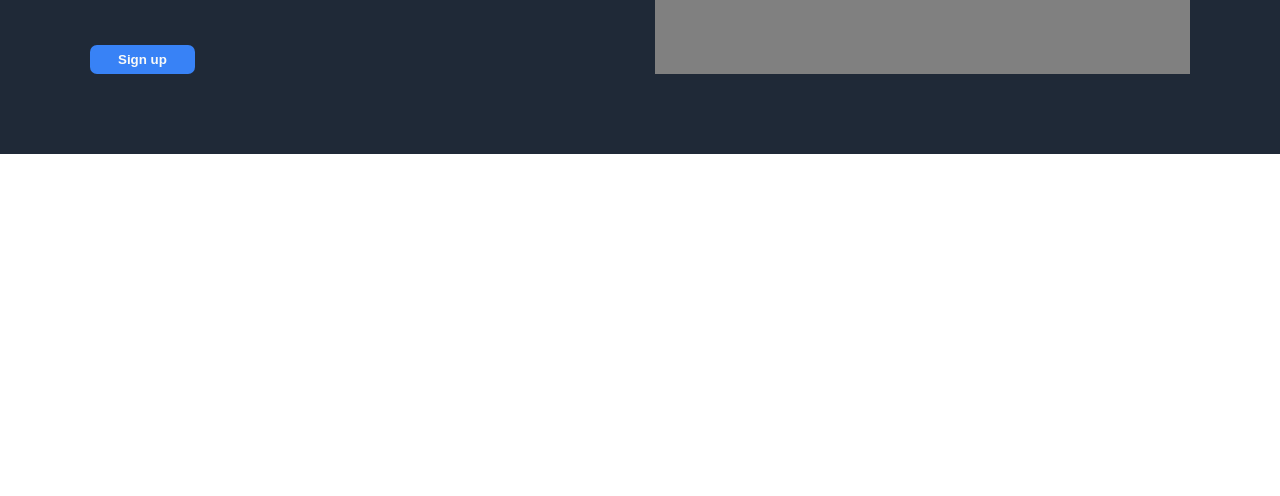
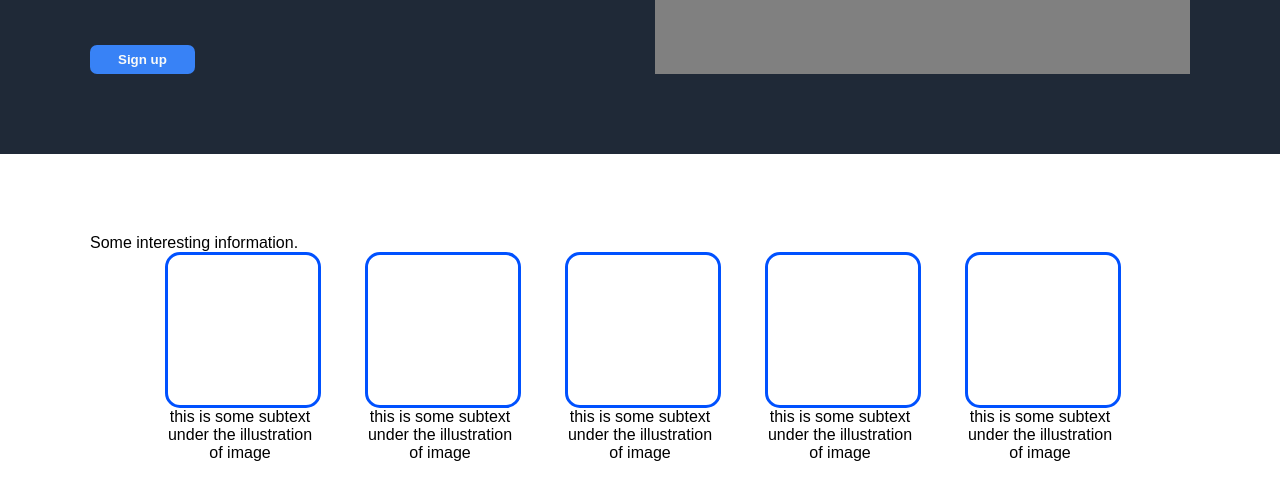
Before and after one commit to layne74/odin-landing-page, a plain HTML site: page index.html in a window 1280 px wide. Shown: the part 304-800 px from the top of the page. Drawn offline with Linux system fonts and the light colour scheme.

Commit message:
add cards

```diff
--- a/index.html
+++ b/index.html
@@ -40,5 +40,60 @@
         </div>
     </section>
 
+    <section class="information">
+        <div class="container info-body">
+            <p class="info-heading">
+                Some interesting information.
+            </p>
+            <div class="info-cards">
+                <!-- CARD -->
+                <div class="card">
+                    <div class="card-img">
+
+                    </div>
+                    <p>
+                        this is some subtext under the illustration of image
+                    </p>
+                </div>
+                <!-- CARD -->
+                <div class="card">
+                    <div class="card-img">
+
+                    </div>
+                    <p>
+                        this is some subtext under the illustration of image
+                    </p>
+                </div>
+                <!-- CARD -->
+                <div class="card">
+                    <div class="card-img">
+
+                    </div>
+                    <p>
+                        this is some subtext under the illustration of image
+                    </p>
+                </div>
+                <!-- CARD -->
+                <div class="card">
+                    <div class="card-img">
+
+                    </div>
+                    <p>
+                        this is some subtext under the illustration of image
+                    </p>
+                </div>
+                <!-- CARD -->
+                <div class="card">
+                    <div class="card-img">
+
+                    </div>
+                    <p>
+                        this is some subtext under the illustration of image
+                    </p>
+                </div>
+            </div>
+        </div>
+    </section>
+
 </body>
 </html>
--- a/style.css
+++ b/style.css
@@ -85,3 +85,33 @@
     object-fit:contain;
     width: 100%;
 }
+
+.information {
+
+}
+
+.info-body {
+    display: flex;
+    flex-direction: column;
+}
+
+.info-cards {
+    display:flex;
+    justify-content: center;
+    gap: 50px;
+}
+
+.card {
+    text-align: center;
+    height: 150px;
+    width: 150px;
+}
+
+.card-img {
+    /* height: 50px;
+    width: 50px; */
+    height: 100%;
+    width: 100%;
+    border: 3px solid rgb(0, 81, 255);
+    border-radius: 15px;
+}
```
